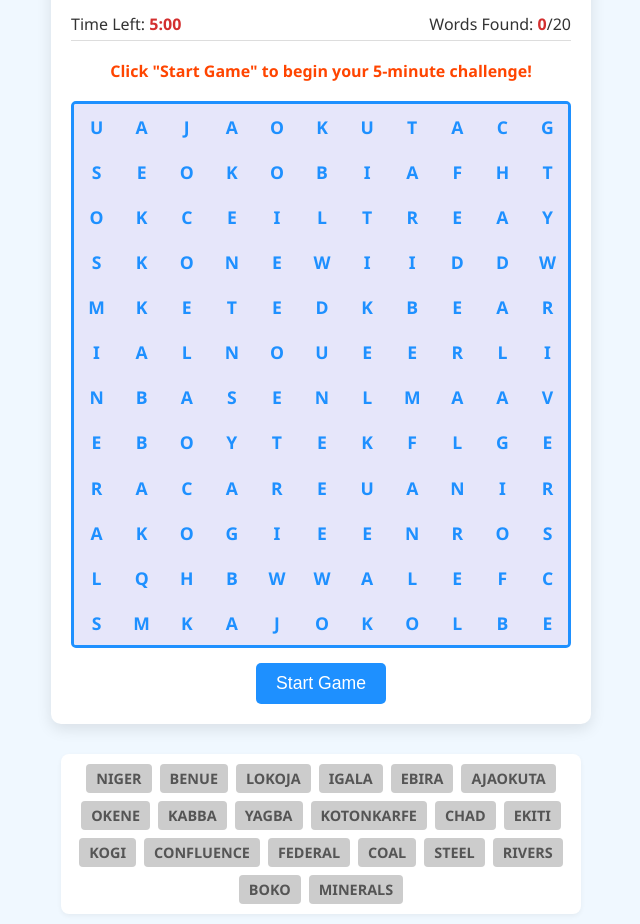
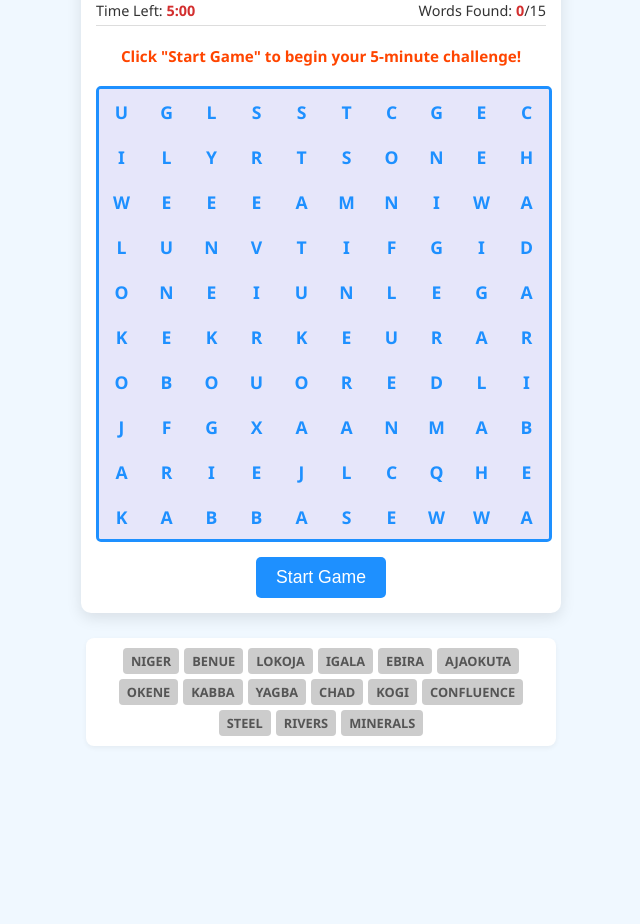
Before and after one commit to Ibnadams/AGHKogi, a plain HTML site: page index.html in a window 1280 px wide. Shown: the part 124-1048 px from the top of the page, without its empty margins (319-959 px from the left). After the commit the page ends 880 px from the top, so only its background shows below. Drawn offline with Linux system fonts and the light colour scheme.

Commit message:
Update index.html

```diff
--- a/index.html
+++ b/index.html
@@ -3,7 +3,7 @@
 <head>
     <meta charset="UTF-8">
     <meta name="viewport" content="width=device-width, initial-scale=1.0">
-    <title>Kogi Word Search Scramble: 5-Minute Challenge (Kogi State AGH)</title>
+    <title>Kogi Word Search: 5-Minute Mobile Challenge (Kogi State AGH)</title>
 
     <style>
         /* --- CSS STYLES --- */
@@ -11,7 +11,7 @@
             font-family: 'Segoe UI', Tahoma, Geneva, Verdana, sans-serif;
             display: flex;
             flex-direction: column;
-            justify-content: flex-start; /* Start from the top */
+            justify-content: flex-start;
             align-items: center;
             min-height: 100vh;
             margin: 0;
@@ -21,25 +21,25 @@
         }
 
         #game-container {
-            width: 90%;
-            max-width: 500px; /* Slightly wider max-width for better grid display */
-            padding: 20px;
+            width: 95%; /* Increased width for mobile use */
+            max-width: 450px;
+            padding: 15px; /* Slightly reduced padding */
             background-color: #FFFFFF;
             border-radius: 10px;
             box-shadow: 0 5px 15px rgba(0, 0, 0, 0.1);
             text-align: center;
-            margin-bottom: 20px;
+            margin-bottom: 15px;
             margin-top: 10px;
         }
 
         h1 {
-            color: #1E90FF; /* Dodger Blue */
-            font-size: 1.8em;
+            color: #1E90FF;
+            font-size: 1.6em; /* Slightly smaller H1 */
             margin-bottom: 5px;
         }
 
         #creator-ref {
-            font-size: 0.9em;
+            font-size: 0.8em;
             font-style: italic;
             opacity: 0.7;
             margin-bottom: 10px;
@@ -53,11 +53,12 @@
             padding: 5px 0;
             border-bottom: 1px solid #ddd;
             width: 100%;
+            font-size: 0.9em;
         }
 
         #timer-display, #score-display {
             font-weight: bold;
-            color: #D32F2F; /* Red for emphasis */
+            color: #D32F2F;
         }
 
         #message-area {
@@ -68,61 +69,64 @@
             display: flex;
             align-items: center;
             justify-content: center;
-            text-align: center; /* Ensure message is centered */
+            text-align: center;
+            font-size: 0.95em;
         }
 
         #grid-container {
             display: grid;
-            grid-template-columns: repeat(12, 1fr);
-            gap: 0px; /* IMPORTANT: Removed gap between cells */
-            border: 3px solid #1E90FF; /* Overall grid border */
+            /* REDUCED GRID SIZE TO 10X10 FOR MOBILE */
+            grid-template-columns: repeat(10, 1fr);
+            gap: 0px;
+            border: 3px solid #1E90FF;
             border-radius: 5px;
-            overflow: hidden; /* Ensures child elements don't overflow rounded corners */
+            overflow: hidden;
+            width: 100%; /* Ensure it uses max space available */
         }
 
         .grid-cell {
             width: 100%;
-            padding: 0.6em 0; /* Adjusted padding for larger text/touch area */
+            padding: 0.5em 0; /* Slightly reduced padding */
             aspect-ratio: 1 / 1;
             display: flex;
             justify-content: center;
             align-items: center;
-            font-size: 1.1em; /* Increased font size for better readability */
+            font-size: 1.1em;
             font-weight: bold;
-            background-color: #E6E6FA; /* Lavender for unselected cells */
+            background-color: #E6E6FA;
             color: #1E90FF;
             cursor: pointer;
-            transition: background-color 0.1s, border-color 0.1s;
+            transition: background-color 0.1s;
             user-select: none;
-            /* REMOVED INDIVIDUAL CELL BORDERS */
             border: none;
-            box-sizing: border-box; /* Include padding and border in the element's total width and height */
+            box-sizing: border-box;
+            touch-action: none; /* Crucial for better touch scrolling/dragging */
         }
 
-        /* Highlighting for selected cells (in process of dragging) */
+        /* Highlighting for selected cells */
         .grid-cell.selected {
-            background-color: #ADD8E6; /* Light blue when selected */
-            border: 1px solid #1E90FF; /* Border appears on selection */
-            z-index: 1; /* Bring selected cell slightly forward for border visibility */
+            background-color: #ADD8E6;
+            border: 1px solid #1E90FF;
+            z-index: 1;
         }
 
         /* Highlighting for FOUND words */
         .grid-cell.found {
-            background-color: #3CB371; /* Medium Sea Green */
+            background-color: #3CB371;
             color: white;
-            border: 1px solid #3CB371; /* Border appears when found */
+            border: 1px solid #3CB371;
             box-shadow: 0 0 5px #3CB371;
             z-index: 1;
         }
 
         #word-list-container {
-            width: 90%;
-            max-width: 500px;
+            width: 95%;
+            max-width: 450px;
             margin-top: 10px;
             display: flex;
             flex-wrap: wrap;
             justify-content: center;
-            gap: 8px;
+            gap: 5px; /* Reduced gap */
             padding: 10px;
             background-color: #fff;
             border-radius: 8px;
@@ -130,11 +134,11 @@
         }
 
         .word-to-find {
-            padding: 5px 10px;
+            padding: 4px 8px; /* Reduced padding */
             background-color: #ccc;
             color: #555;
             border-radius: 4px;
-            font-size: 0.9em;
+            font-size: 0.8em; /* Reduced font size */
             font-weight: bold;
             text-transform: uppercase;
             transition: opacity 0.3s, background-color 0.3s;
@@ -163,24 +167,11 @@
             cursor: not-allowed;
         }
 
-        /* Mobile specific adjustments */
-        @media (max-width: 600px) {
-            h1 {
-                font-size: 1.5em;
-            }
-            #creator-ref {
-                font-size: 0.8em;
-            }
+        /* Specific Mobile adjustments for very small screens */
+        @media (max-width: 400px) {
             .grid-cell {
-                font-size: 0.9em; /* Slightly smaller font for more letters on small screens */
-                padding: 0.5em 0;
-            }
-            #word-list-container {
-                gap: 5px;
-            }
-            .word-to-find {
-                font-size: 0.8em;
-                padding: 4px 8px;
+                font-size: 0.9em;
+                padding: 0.4em 0;
             }
         }
     </style>
@@ -208,15 +199,15 @@
 
     <script>
         /* --- JAVASCRIPT LOGIC --- */
+        // REDUCED TO 15 WORDS
         const WORDS_TO_FIND = [
             "NIGER", "BENUE", "LOKOJA", "IGALA",
             "EBIRA", "AJAOKUTA", "OKENE", "KABBA",
-            "YAGBA", "KOTONKARFE", "CHAD", "EKITI",
-            "KOGI", "CONFLUENCE", "FEDERAL", "COAL",
-            "STEEL", "RIVERS", "BOKO", "MINERALS"
+            "YAGBA", "CHAD", "KOGI", "CONFLUENCE",
+            "STEEL", "RIVERS", "MINERALS"
         ];
 
-        const GRID_SIZE = 12; // 12x12 grid
+        const GRID_SIZE = 10; // REDUCED GRID SIZE
         const TIMER_DURATION = 300; // 5 minutes in seconds
 
         const gridContainer = document.getElementById('grid-container');
@@ -265,14 +256,12 @@
             messageArea.textContent = `${reason} Final score: ${foundWords.length}/${WORDS_TO_FIND.length}`;
             startButton.textContent = "Play Again";
             startButton.disabled = false;
-            // Clear any active selection
             currentSelection.forEach(cell => cell.classList.remove('selected'));
             isMouseDown = false;
         }
 
         // --- Core Scramble Functions ---
 
-        // 1. Initialize Grid and Fill with Letters
         function initializeGrid() {
             gridContainer.style.gridTemplateColumns = `repeat(${GRID_SIZE}, 1fr)`;
             grid = Array.from({ length: GRID_SIZE }, () => Array(GRID_SIZE).fill(''));
@@ -287,17 +276,11 @@
             renderWordList();
         }
 
-        // 2. Place words into the grid (Improved placement attempts)
         function placeWords() {
             const directions = [
-                { dr: 0, dc: 1 },  // Right
-                { dr: 1, dc: 0 },  // Down
-                { dr: 1, dc: 1 },  // Diagonal Down-Right
-                { dr: 0, dc: -1 }, // Left
-                { dr: -1, dc: 0 }, // Up
-                { dr: -1, dc: 1 }, // Diagonal Up-Right
-                { dr: 1, dc: -1 }, // Diagonal Down-Left
-                { dr: -1, dc: -1 } // Diagonal Up-Left
+                { dr: 0, dc: 1 }, { dr: 1, dc: 0 }, { dr: 1, dc: 1 },
+                { dr: 0, dc: -1 }, { dr: -1, dc: 0 }, { dr: -1, dc: 1 },
+                { dr: 1, dc: -1 }, { dr: -1, dc: -1 }
             ];
 
             const sortedWords = [...WORDS_TO_FIND].sort((a, b) => b.length - a.length);
@@ -307,7 +290,7 @@
                 let placed = false;
                 let attempts = 0;
 
-                while (!placed && attempts < 500) { // Increased attempts for the bigger grid
+                while (!placed && attempts < 500) {
                     attempts++;
                     const drdc = directions[Math.floor(Math.random() * directions.length)];
                     const startRow = Math.floor(Math.random() * GRID_SIZE);
@@ -320,7 +303,6 @@
                         const r = startRow + drdc.dr * i;
                         const c = startCol + drdc.dc * i;
 
-                        // Check bounds and collision
                         if (r < 0 || r >= GRID_SIZE || c < 0 || c >= GRID_SIZE) {
                             canPlace = false;
                             break;
@@ -342,7 +324,6 @@
             });
         }
 
-        // 3. Fill remaining empty cells
         function fillEmptyCells() {
             const ALPHABET = 'ABCDEFGHIJKLMNOPQRSTUVWXYZ';
             for (let r = 0; r < GRID_SIZE; r++) {
@@ -354,7 +335,6 @@
             }
         }
 
-        // 4. Render Grid to HTML
         function renderGrid() {
             gridContainer.innerHTML = '';
             for (let r = 0; r < GRID_SIZE; r++) {
@@ -369,7 +349,6 @@
             }
         }
 
-        // 5. Render Word List
         function renderWordList() {
             wordListContainer.innerHTML = '';
             WORDS_TO_FIND.forEach(word => {
@@ -407,22 +386,19 @@
                 messageArea.textContent = `SUCCESS! Found "${foundMatch}"!`;
                 scoreDisplay.textContent = foundWords.length;
 
-                // 1. Mark cells as found
+                // Mark cells and word list
                 currentSelection.forEach(cell => {
-                    // Check if cell is still in document before trying to modify
                     if (cell.parentNode === gridContainer) {
                         cell.classList.remove('selected');
                         cell.classList.add('found');
                     }
                 });
 
-                // 2. Mark word in the list
                 const wordListElement = document.getElementById(`word-${foundMatch}`);
                 if (wordListElement) {
                     wordListElement.classList.add('found');
                 }
 
-                // 3. Check for win
                 if (foundWords.length === WORDS_TO_FIND.length) {
                     endGame("PERFECT! You found all Kogi words!");
                 }
@@ -430,13 +406,11 @@
             } else if (foundMatch && foundWords.includes(foundMatch)) {
                  messageArea.textContent = `You already found "${foundMatch}"!`;
             } else {
-                // Failure
                 messageArea.textContent = "Not a match. Keep searching!";
             }
 
             // Clear selection visually after checking
             currentSelection.forEach(cell => {
-                // Check if cell is still in document before trying to modify
                 if (cell.parentNode === gridContainer) {
                     cell.classList.remove('selected');
                 }
@@ -464,7 +438,6 @@
             const targetInfo = getCellFromEvent(e);
             if (!targetInfo) return;
 
-            // Start a new selection
             currentSelection.forEach(cell => cell.classList.remove('selected'));
             currentSelection = [targetInfo.cell];
             startCell = { r: targetInfo.r, c: targetInfo.c };
@@ -487,13 +460,11 @@
             const dr = Math.abs(endRow - startRow);
             const dc = Math.abs(endCol - startCol);
 
-            // Only allow horizontal, vertical, or diagonal selections
             if (dr !== 0 && dc !== 0 && dr !== dc) {
                 return;
             }
 
-            // Temporarily remove 'selected' from previous cells in this move
-            const previousSelection = [...currentSelection]; // Clone for iteration
+            const previousSelection = [...currentSelection];
             previousSelection.forEach(cell => cell.classList.remove('selected'));
             currentSelection = [];
 
@@ -503,14 +474,12 @@
             let r = startRow;
             let c = startCol;
 
-            // Iterate along the line
             while (true) {
                 const cellIndex = r * GRID_SIZE + c;
                 const cellElement = gridContainer.children[cellIndex];
 
                 if (cellElement) {
                     currentSelection.push(cellElement);
-                    // Only add 'selected' if not already 'found'
                     if (!cellElement.classList.contains('found')) {
                         cellElement.classList.add('selected');
                     }
```
